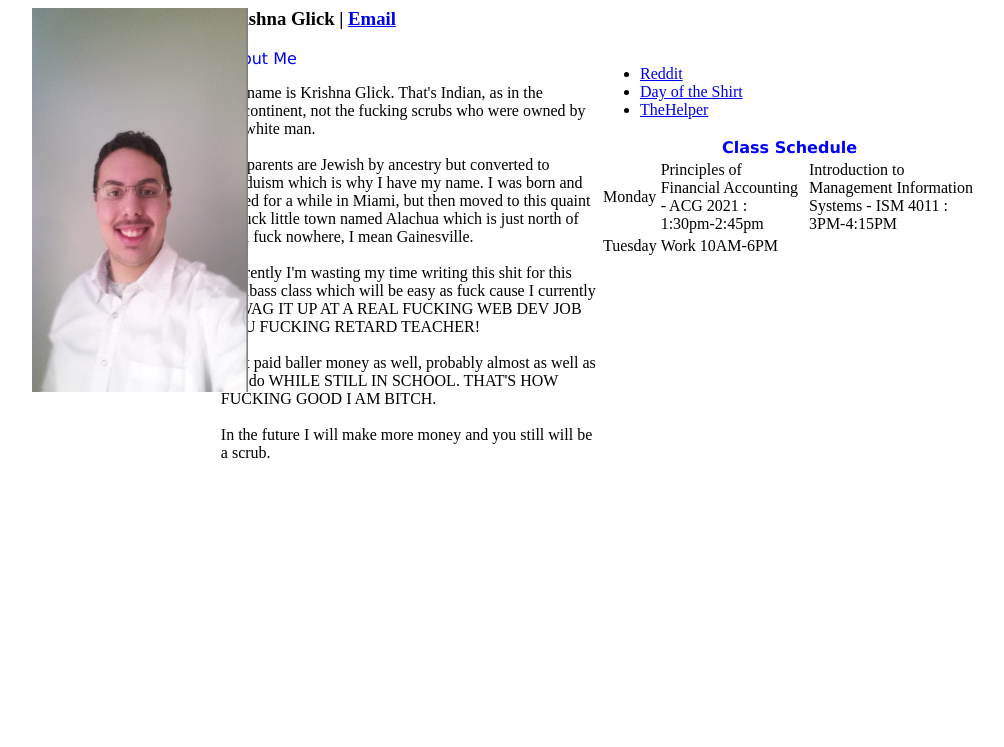
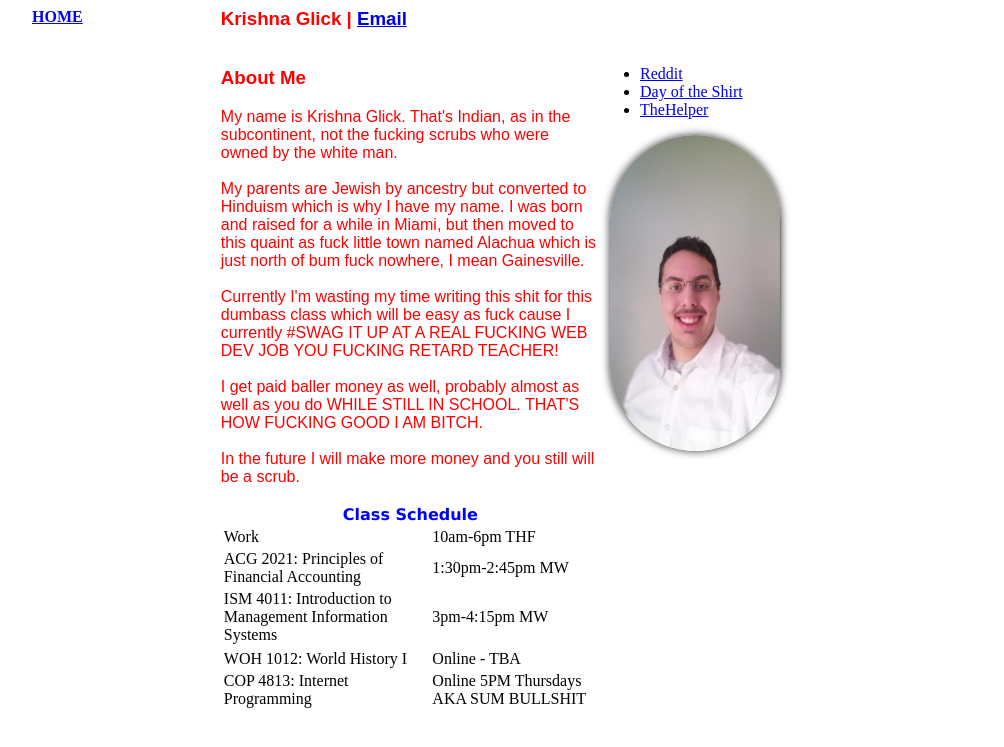
Before and after one commit to krishnaglick/Internet-Programming, a PHP site: page /assign1/index.html in a window 1280 px wide. Shown: the top 747 px of the page, without its empty margins (40-1044 px from the left). Run offline with PHP 8.4, Linux system fonts and the light colour scheme.

Commit message:
Added more things, styled more things

```diff
--- a/assign1/index.html
+++ b/assign1/index.html
@@ -1,20 +1,20 @@
 <link href="../style.css" rel="stylesheet">
 <html>
 	<head>
-		<title>COP 4813: Internet Programming</title>
+		<title>COP 4813: Internet Programming: About Me</title>
 	</head>
 	<body>
 		<div class="left">
-		<img src="imgs/me.jpg" style="width: 40%; height: 40%;"></img>
+			<a href="../index.html">Home</a>
 		</div>
 		<div class="center">
 			<h3>
 				Krishna Glick | <a href="mailto:unstoppable411@gmail.com">Email</a>
 			</h3>
 			<div class="sub-left">
-			<font size="3" color="blue" face="verdana">
+				<h3>
 					About Me
-			</font>
+				</h3>
 				<p>
 					My name is Krishna Glick. That's Indian, as in the subcontinent, not the fucking scrubs who were owned by the white man.
 					<br><br>
@@ -26,6 +26,60 @@
 					<br><br>
 					In the future I will make more money and you still will be a scrub.
 				</p>
+
+			<table width="100%">
+				<thead>
+					<tr>
+						<th colspan="2">
+							<font size="3" color="blue" face="verdana">
+								Class Schedule
+							</font>
+						</th>
+					</tr>
+				</thead>
+				<tbody class="classes">
+					<tr>
+						<td>
+							Work
+						</td>
+						<td>
+							10am-6pm THF
+						</td>
+					</tr>
+					<tr>
+						<td>
+							ACG 2021: Principles of Financial Accounting
+						</td>
+						<td>
+							1:30pm-2:45pm MW
+						</td>
+					</tr>
+					<tr>
+						<td>
+							ISM 4011: Introduction to Management Information Systems
+						</td>
+						<td>
+							3pm-4:15pm MW
+						</td>
+					</tr>
+					<tr>
+					</tr>
+						<td>
+							WOH 1012: World History I
+						</td>
+						<td>
+							Online - TBA
+						</td>
+					<tr>
+						<td>
+							COP 4813: Internet Programming
+						</td>
+						<td>
+							Online 5PM Thursdays AKA SUM BULLSHIT
+						</td>
+					</tr>
+				</tbody>
+			</table>
 			</div>
 
 			<div class="sub-right">
@@ -34,36 +88,8 @@
 					<li><a href="http://dayoftheshirt.com/">Day of the Shirt</a></li>
 					<li><a href="http://www.thehelper.net/">TheHelper</a></li>
 				</ul>
+				<img class="self" src="imgs/me.jpg"></img>
 			</div>
-
-		<table>
-				<tr>
-					<th colspan="3">
-						<font size="3" color="blue" face="verdana">
-							Class Schedule
-						</font>
-					</th>
-				</tr>
-				<tr>
-					<td>
-						Monday
-					</td>
-					<td>
-						Principles of Financial Accounting - ACG 2021 : 1:30pm-2:45pm
-					</td>
-					<td>
-						Introduction to Management Information Systems - ISM 4011 : 3PM-4:15PM
-					</td>
-				</tr>
-				<tr>
-					<td>
-						Tuesday
-					</td>
-					<td>
-						Work 10AM-6PM
-					</td>
-				</tr>
-			</table>
 		</div>
 	</body>
 </html>
--- a/index.html
+++ b/index.html
@@ -1,7 +1,7 @@
 <link href="style.css" rel="stylesheet">
 <html>
 	<head>
-		<title>COP 4813: Internet Programming</title>
+		<title>COP 4813: Internet Programming: Home</title>
 	</head>
 	<body>
 		<div class="center">
--- a/style.css
+++ b/style.css
@@ -1,13 +1,41 @@
+a:hover
+{
+	font-family: "arial";
+}
+
+p, h1, h2, h3, h4, h5
+{
+	font-family: "arial";
+	color: red;
+}
+
 .center
 {
 	margin-left: 20%;
 	width: 60%;
+}
+.center a:hover
+{
+	text-shadow: 2px 2px 8px black;
 }
 .left
 {
 	margin-left: 5%;
 	float: left;
 	position: absolute;
+}
+.left a
+{
+	font-weight: bold;
+	text-transform: uppercase;
+}
+.left a:link, a:visited, a:active
+{
+	color: blue;
+}
+.left a:hover
+{
+	color: #3ca2aa;
 }
 .sub-left
 {
@@ -19,3 +47,11 @@
 	width: 50%;
 	float: right;
 }
+.self
+{
+	margin-left: 10px;
+	box-shadow: 0 0 8px rgba(0, 0, 0, .8);
+	width: 171.35px;
+	height: 316.4px;
+	border-radius: 150px;
+}
```
Lines whose indentation alone changed are shown as unchanged.
